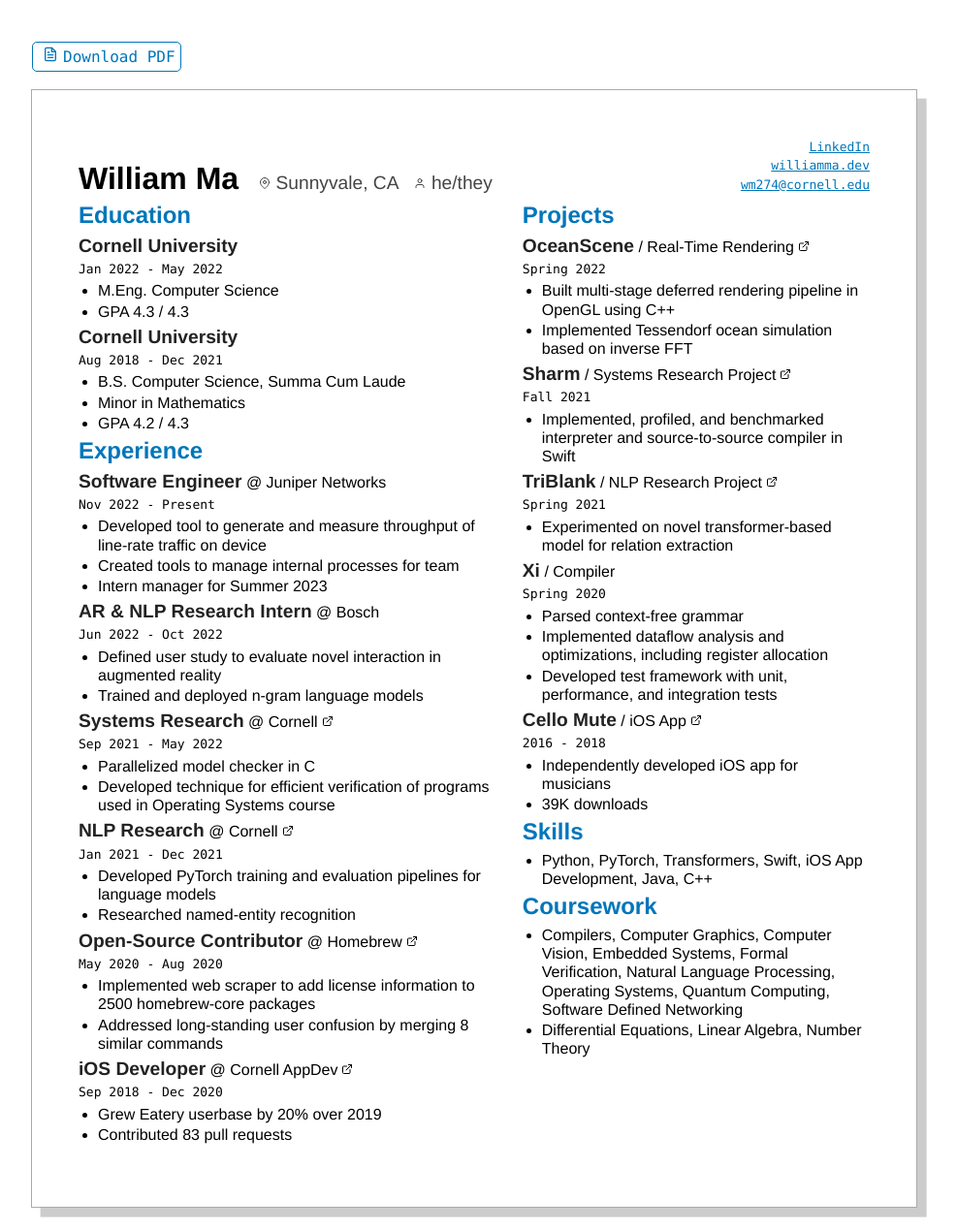
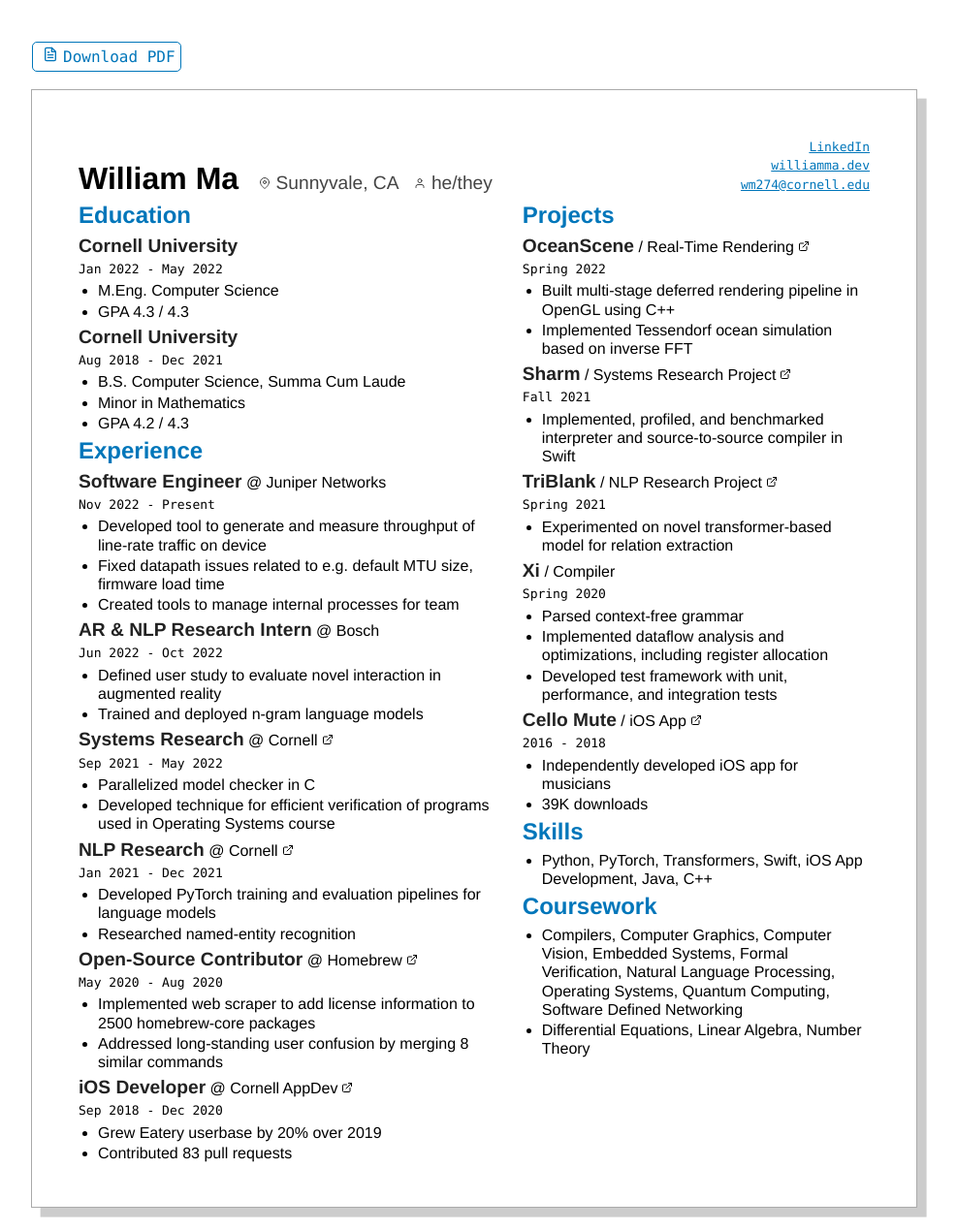
Before and after one commit to whoiswillma/whoiswillma.github.io, a Jekyll site: the page resume/resume.html, which Jekyll copies as it is, in a window 1280 px wide. Shown: the whole page at 97% size, without its empty margins (151-1138 px from the left). Built offline with Jekyll 4.4.1, drawn with Linux system fonts in a browser that asks for light colours.

Commit message:
Update resume

```diff
--- a/resume/resume.html
+++ b/resume/resume.html
@@ -54,8 +54,8 @@
               <h4>Nov 2022 - Present</h4>
               <ul>
                 <li>Developed tool to generate and measure throughput of line-rate traffic on device</li>
+                <li>Fixed datapath issues related to e.g. default MTU size, firmware load time</li>
                 <li>Created tools to manage internal processes for team</li>
-                <li>Intern manager for Summer 2023</li>
               </ul>
             </div>
             <div class="section-item experience-item">
```
Also changed, not shown: 1 other file.
